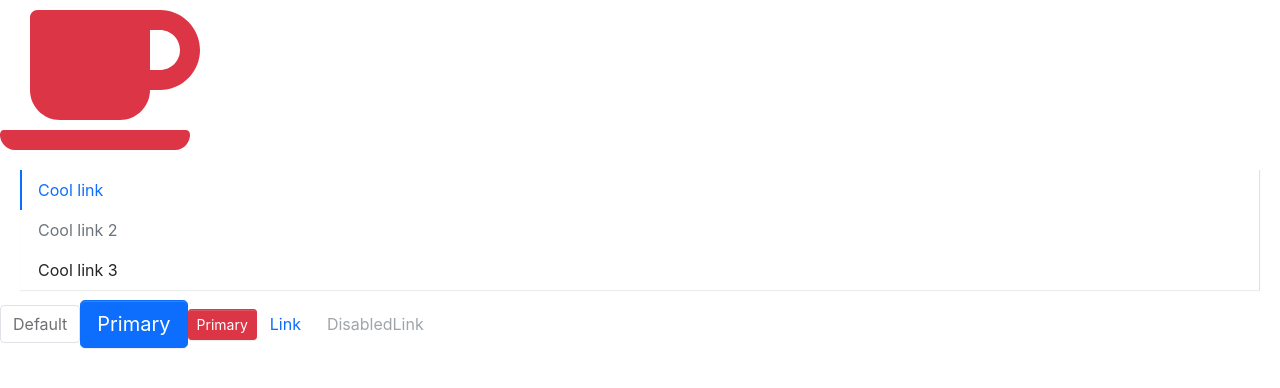
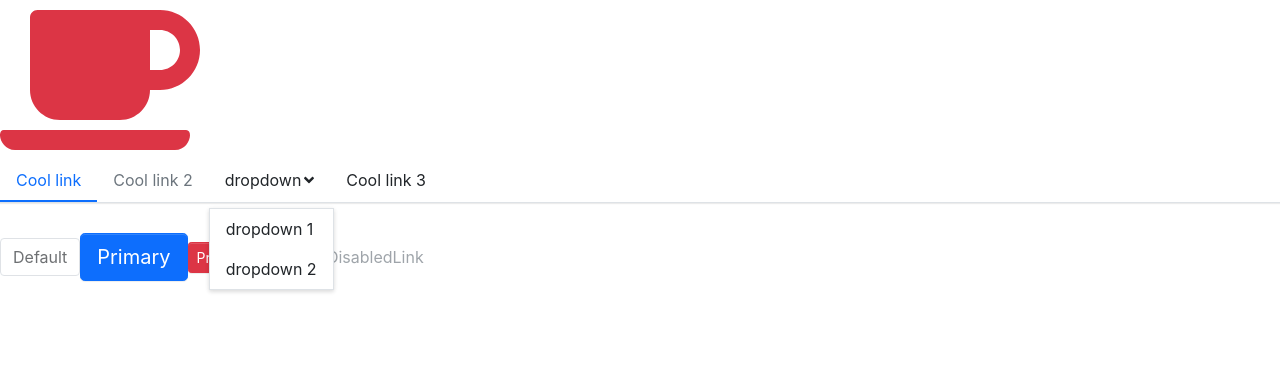
Before and after one commit to benjaminhuanghuang/react-ts-ui-lib, a React (Create React App) app in the folder ben-ui-lib/: page / in a window 1280 px wide. Shown: the top 388 px of the page. Built offline with nearby package versions, Linux system fonts and the light colour scheme.

Commit message:
add icon to submenu

```diff
--- a/ben-ui-lib/src/App.tsx
+++ b/ben-ui-lib/src/App.tsx
@@ -3,8 +3,11 @@ import {library} from '@fortawesome/fontawesome-svg-core'
 import {fas} from '@fortawesome/free-solid-svg-icons'   // import all icons
 // Test
 import Button, { ButtonSize, ButtonType } from "./components/Button/button";
+
 import Menu from "./components/Menu/menu";
 import MenuItem from "./components/Menu/menuItem";
+import SubMenu from "./components/Menu/subMenu";
+
 import Icon from "./components/Icon/icon";
 
 
@@ -19,17 +22,17 @@ function App() {
         onSelect={(index) => {
           alert(index);
         }}
-        mode="vertical"
+        // mode="vertical"
         defaultOpenSubMenus={["2"]}
       >
         <MenuItem index="0">Cool link</MenuItem>
         <MenuItem disabled index="1">
           Cool link 2
         </MenuItem>
-        {/* <SubMenu title="dropdown">
+        <SubMenu title="dropdown">
           <MenuItem>dropdown 1</MenuItem>
           <MenuItem>dropdown 2</MenuItem>
-        </SubMenu> */}
+        </SubMenu>
         <MenuItem index="2">Cool link 3</MenuItem>
       </Menu>
 
--- a/ben-ui-lib/src/components/Menu/subMenu.tsx
+++ b/ben-ui-lib/src/components/Menu/subMenu.tsx
@@ -2,7 +2,7 @@ import React, { useContext, useState, FunctionComponentElement } from "react";
 import classNames from "classnames";
 import { MenuContext } from "./menu";
 import { MenuItemProps } from "./menuItem";
-// import Icon from '../Icon/icon'
+import Icon from '../Icon/icon'
 // import Transition from '../Transition/transition'
 
 export interface SubMenuProps {
@@ -89,7 +89,7 @@ const SubMenu: React.FC<SubMenuProps> = ({ index, title, children, className })
     <li key={index} className={classes} {...hoverEvents}>
       <div className="submenu-title" {...clickEvents}>
         {title}
-        {/* <Icon icon="angle-down" className="arrow-icon" /> */}
+        <Icon icon="angle-down" className="arrow-icon" />
       </div>
       {renderChildren()}
     </li>
```
Also changed, not shown: 1 other file (tests, documents, lock files or other folders).
